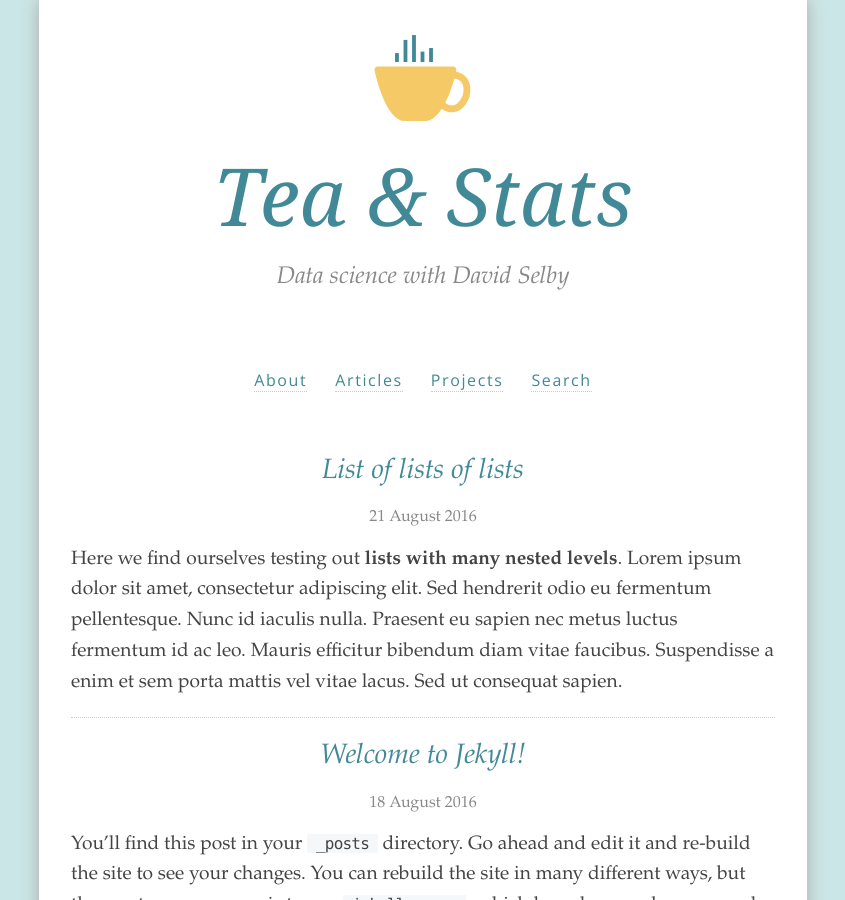
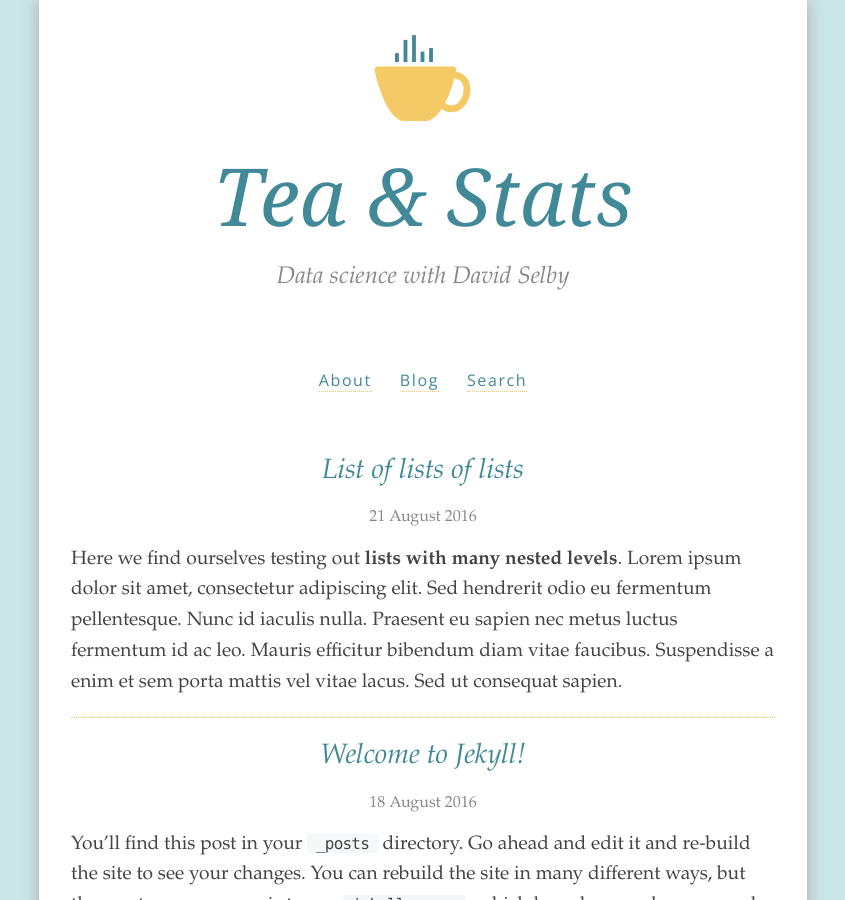
Before and after one commit to Selbosh/old-jekyll, a Jekyll site: the page built from index.html, in a window 1280 px wide and 900 px high. Shown: the whole window, without its empty margins (217-1062 px from the left). Built offline with Jekyll 4.4.1, drawn with Linux system fonts in a browser that asks for light colours; some web fonts are replaced.

Commit message:
Implement navigation bar links

```diff
--- a/_layouts/default.html
+++ b/_layouts/default.html
@@ -5,15 +5,20 @@
     <div id="wrapper">
       <header id="masthead">
         <img src="{{ site.baseurl }}/img/mug.svg" width="120px" alt="Tea and Stats">
-        <h1><a href="{{ site.url }}">{{ site.title | escape }}</a></h1>
+        <h1><a href="{{ site.baseurl }}/">{{ site.title | escape }}</a></h1>
         <aside>{% if site.description %}{{ site.description | truncate: 100 }}{% endif %}</aside>
         <!--<img src="http://placehold.it/160x160" alt="Tea and Stats logo">-->
 
       </header>
       <nav>
-        <a href='#'>About</a>
-        <a href='#'>Articles</a>
-        <a href='#'>Projects</a>
+		{% for page in site.pages %}
+			{% if page.title and page.hide != true %}
+				<a href="{{ page.url | prepend: site.baseurl }}">
+					{{ page.title }}
+				</a>
+			{% endif %}
+		{% endfor %}
+		<a href="{{ site.baseurl }}/">Blog</a>
         <a href='#'>Search</a>
       </nav>
       <main role="main">
@@ -21,7 +26,9 @@
       </main>
       <footer id="footer">
         <!--<a href="{{ site.url }}">-->
-          <img src="{{ site.baseurl }}/img/mug.svg" width="60px" alt="Tea and Stats">
+          <a href='#'>
+			<img src="{{ site.baseurl }}/img/mug.svg" width="60px" alt="Back to top" title="Back to top">
+		  </a>
         <!--</a>-->
         © 2016 David A. Selby | Brewed in Jekyll | <a href='#'>Github source</a>
       </footer>
```
